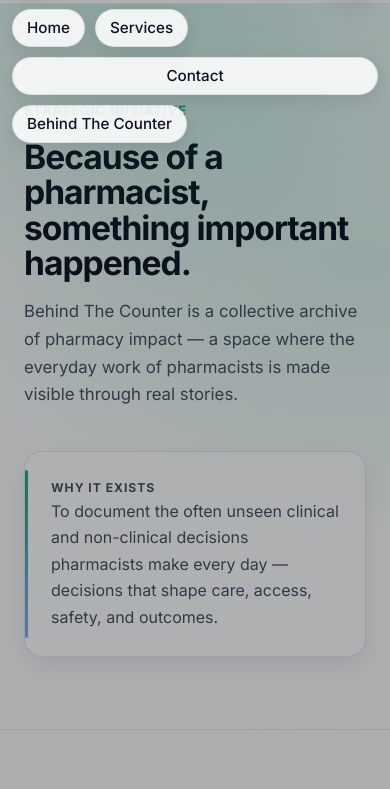
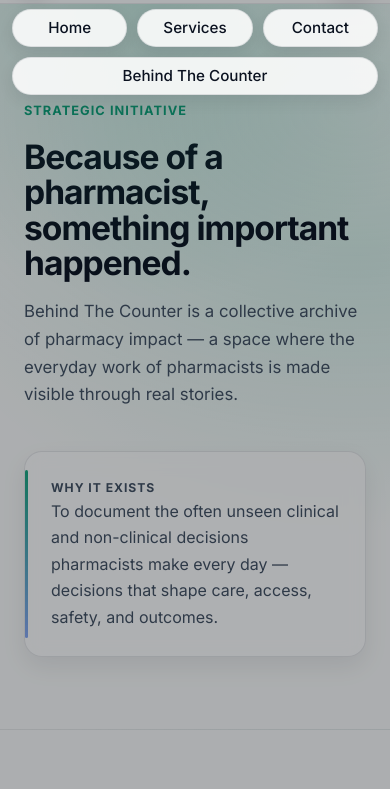
Before and after one commit to ko-kosi/green, a plain HTML site: page behind-the-counter.html in a window 390 px wide. Both pictures are taken after a click on the button "Open menu". Shown: the part 55-844 px from the top of the page. Drawn offline with Linux system fonts and the light colour scheme.

Commit message:
Add files via upload

```diff
--- a/behind-the-counter.html
+++ b/behind-the-counter.html
@@ -56,8 +56,8 @@
             <div class="mobile-menu-panel" aria-label="Menu links">
                 <a class="mobile-menu-item" href="index.html">Home</a>
                 <a class="mobile-menu-item" href="services.html">Services</a>
-                <a class="mobile-menu-item mobile-menu-item-full" href="index.html#contact">Contact</a>
-                <a class="mobile-menu-item mobile-menu-item-wide-label" href="https://behindthecounter.ca">Behind The Counter</a>
+                <a class="mobile-menu-item mobile-menu-item-wide-label" href="index.html#contact">Contact</a>
+                <a class="mobile-menu-item mobile-menu-item-full" href="https://behindthecounter.ca">Behind The Counter</a>
             </div>
         </div>
     </div>
--- a/styles.css
+++ b/styles.css
@@ -1202,8 +1202,8 @@ footer {
         border: 0;
         background: transparent;
         box-shadow: none;
-        display: flex;
-        flex-wrap: wrap;
+        display: grid;
+        grid-template-columns: repeat(3, minmax(0, 1fr));
         gap: 10px;
     }
 
@@ -1222,11 +1222,11 @@ footer {
     }
 
     body.btc-mobile-header .mobile-menu-item-wide-label {
-        max-width: 100%;
+        min-width: 0;
     }
 
     body.btc-mobile-header .mobile-menu-item-full {
-        flex: 1 1 100%;
+        grid-column: 1 / -1;
         width: 100%;
     }
 
```
Also changed, not shown: index.html (+1 -1 lines).
